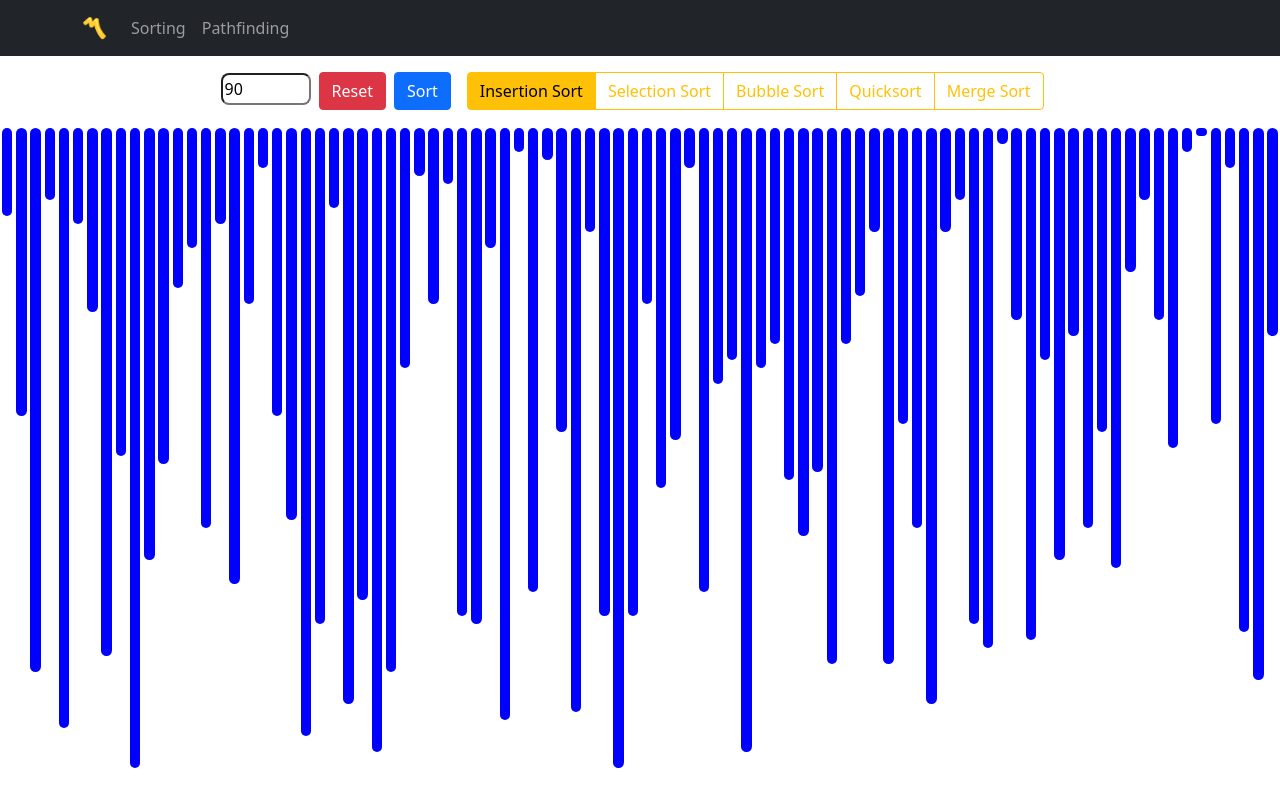
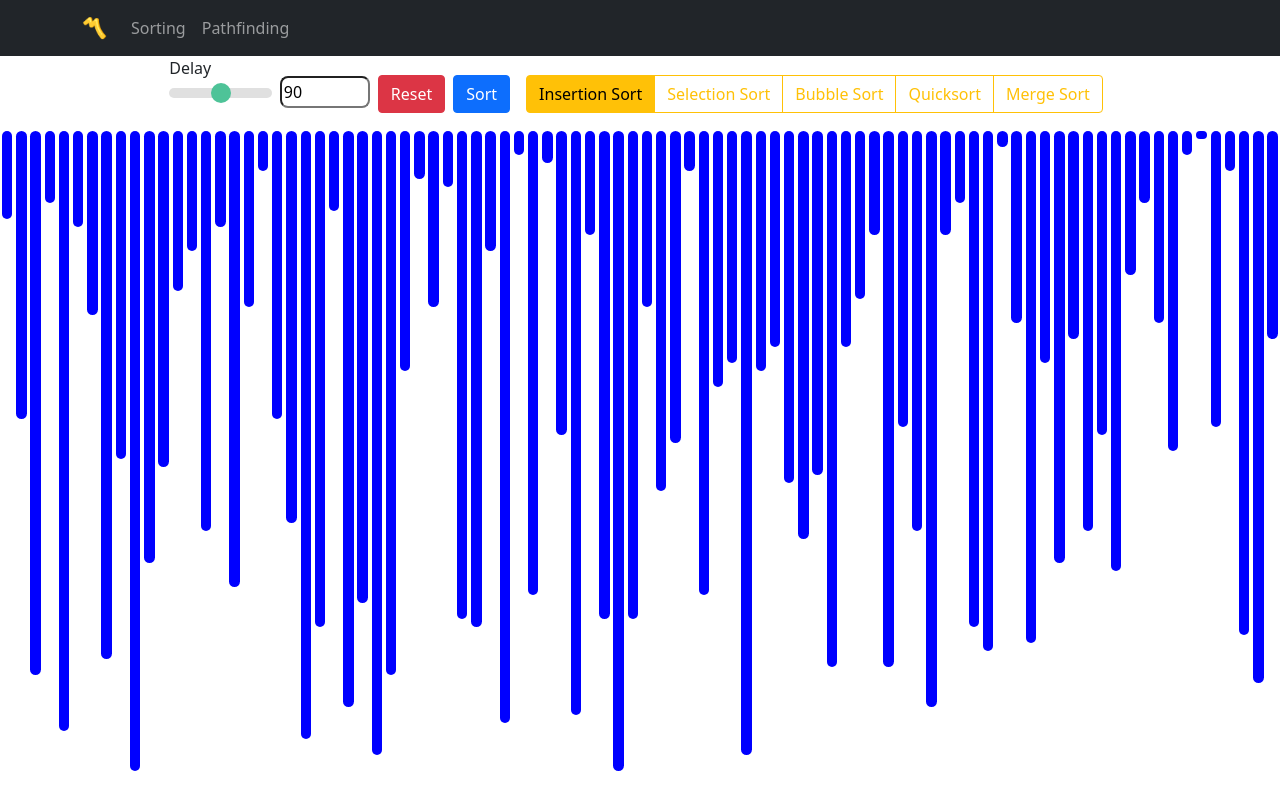
Before and after one commit to Puh00/algorithm-visualizer, a React (Create React App) app: page / in a window 1280 px wide. Built offline with nearby package versions, Linux system fonts and the light colour scheme.

Commit message:
Add range slider for specifying delay

```diff
--- a/src/App.css
+++ b/src/App.css
@@ -29,6 +29,36 @@ body {
   max-width: 90px;
 }
 
+.slider {
+  -webkit-appearance: none;
+  width: 100%;
+  height: 10px;
+  border-radius: 5px;
+  background: #d3d3d3;
+  outline: none;
+  opacity: 0.7;
+  -webkit-transition: 0.2s;
+  transition: opacity 0.2s;
+}
+
+.slider::-webkit-slider-thumb {
+  -webkit-appearance: none;
+  appearance: none;
+  width: 20px;
+  height: 20px;
+  border-radius: 50%;
+  background: #04aa6d;
+  cursor: pointer;
+}
+
+.slider::-moz-range-thumb {
+  width: 20px;
+  height: 20px;
+  border-radius: 50%;
+  background: #04aa6d;
+  cursor: pointer;
+}
+
 /* Remove header when below 200px */
 @media only screen and (max-height: 200px) {
   .app-vanish {
--- a/src/components/sorting/Panel.tsx
+++ b/src/components/sorting/Panel.tsx
@@ -8,6 +8,8 @@ interface Props {
   sort: () => Promise<void>;
   reset: (num: number, setBars: React.Dispatch<SetStateAction<Bar[]>>) => void;
   setBars: React.Dispatch<SetStateAction<Bar[]>>;
+  delay: number;
+  setDelay: React.Dispatch<SetStateAction<number>>;
 }
 
 export const Panel: React.FC<Props> = ({
@@ -16,9 +18,23 @@ export const Panel: React.FC<Props> = ({
   sort,
   reset,
   setBars,
+  delay,
+  setDelay,
 }) => {
   return (
     <span>
+      <label className="mx-2" style={{ width: "10%", textAlign: "left" }}>
+        Delay
+        <input
+          name="foo"
+          type="range"
+          min="1"
+          max="100"
+          value={delay}
+          className="slider"
+          onChange={(e) => setDelay(parseInt(e.target.value))}
+        />
+      </label>
       <input
         className="input-number"
         name="no. bars"
```
